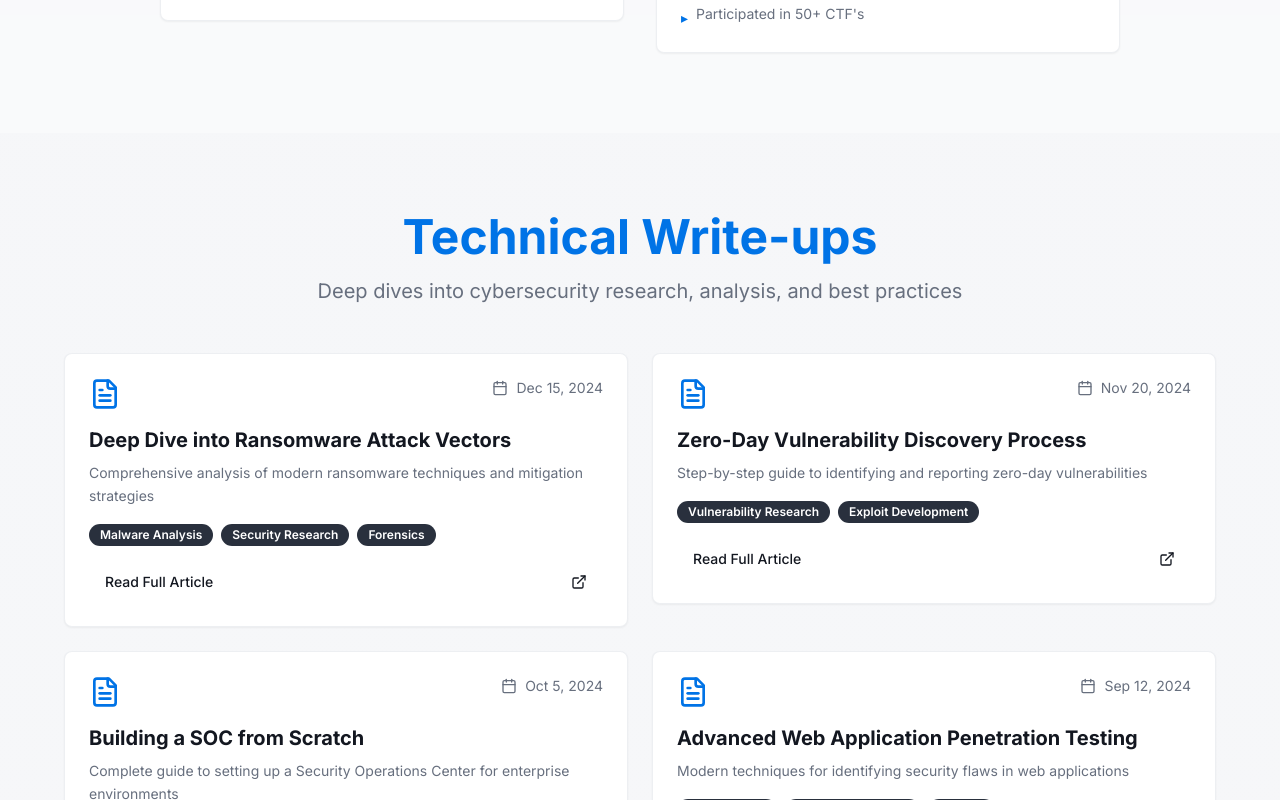
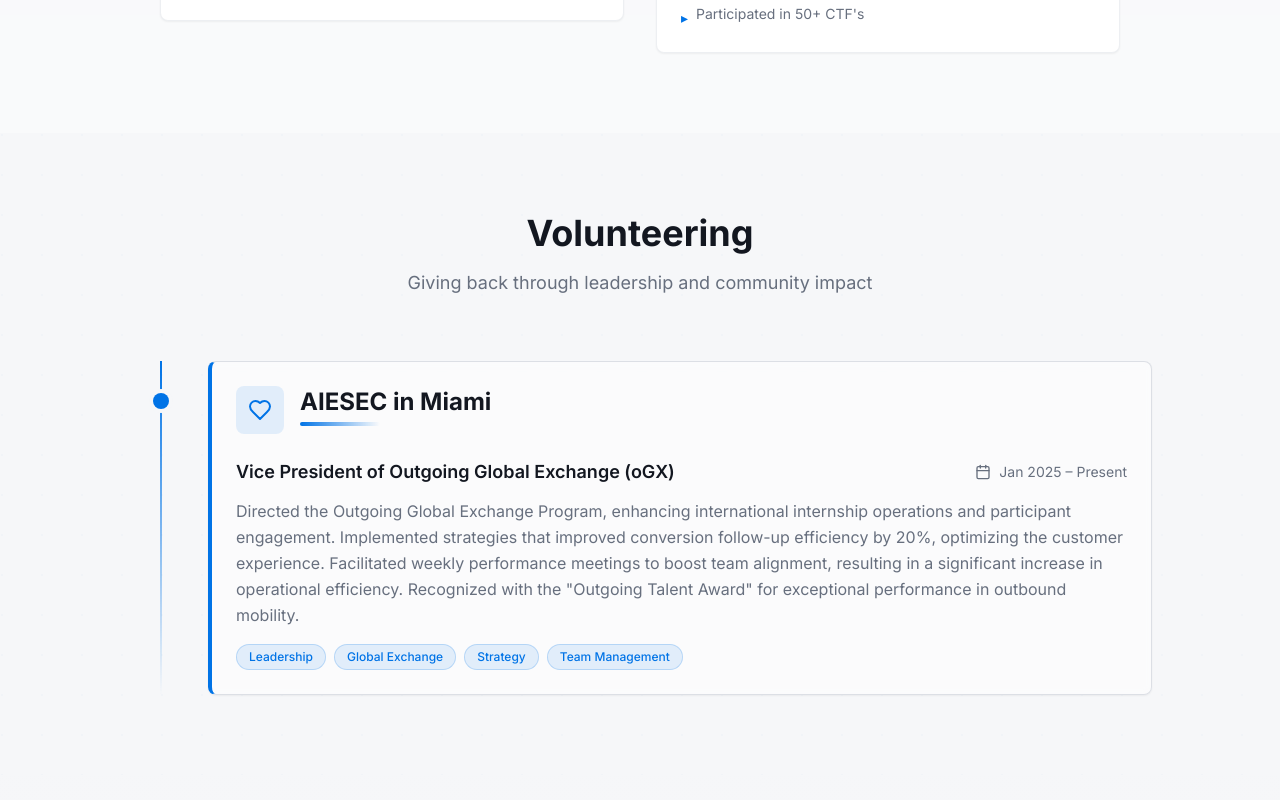
Before and after one commit to raja045/raja-cyber-sphere, a React (Vite) app: page / in a window 1280 px wide. Shown: the part 5320-6120 px from the top of the page. Built offline with nearby package versions, Linux system fonts and the light colour scheme; no server answers; the database is empty.

Commit message:
Changes
Co-authored-by: raja045 <94227376+raja045@users.noreply.github.com>

```diff
--- a/src/pages/Index.tsx
+++ b/src/pages/Index.tsx
@@ -25,7 +25,6 @@ const Index = () => {
       <CircularScrollProgress />
       <CursorGlow />
       <ScrollToTop />
-      <VisitorCounter />
       <Navigation />
       <section id="whoami">
         <Hero />
@@ -42,12 +41,17 @@ const Index = () => {
       <section id="education">
         <Education />
       </section>
+      <section id="volunteering">
+        <Volunteering />
+      </section>
       <section id="writeups">
         <WriteUps />
       </section>
       <section id="contact">
         <Contact />
       </section>
+
+      <VisitorCounter />
 
       <a
         href="/terminal"
```
